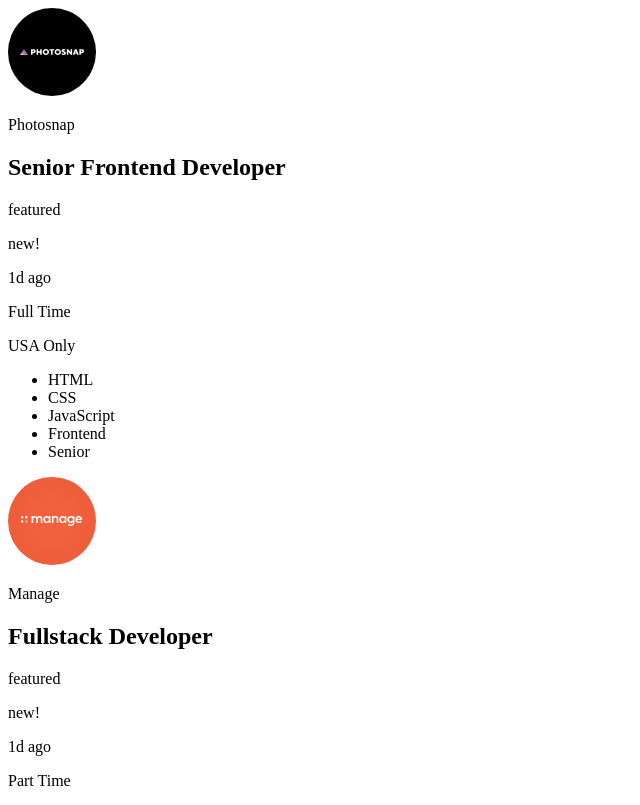
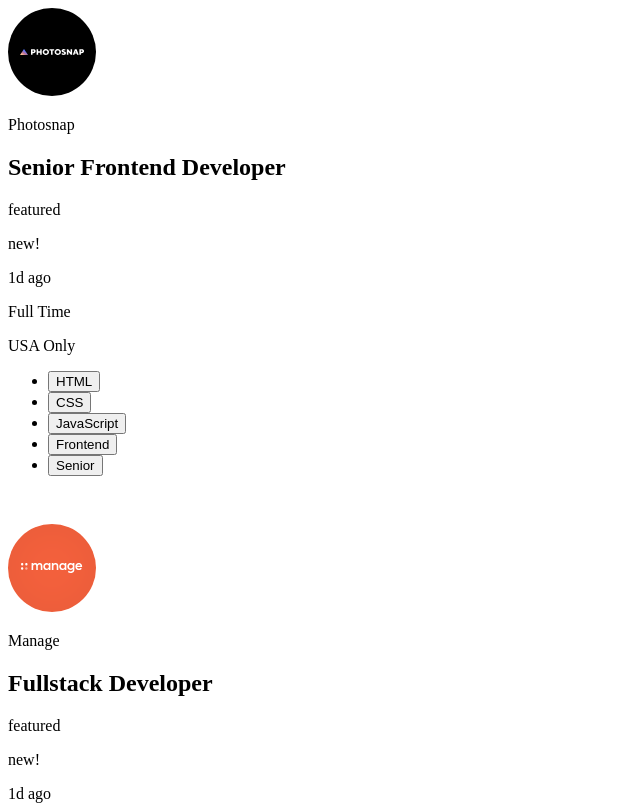
Before and after one commit to emestabillo/job-listings, a React (Create React App) app: page / in a window 1280 px wide. Shown: the top 805 px of the page, without its empty margins (0-640 px from the left). Built offline with nearby package versions, Linux system fonts and the light colour scheme.

Commit message:
Delete unused compoents

```diff
--- a/src/components/JobDetail.js
+++ b/src/components/JobDetail.js
@@ -10,7 +10,7 @@
           const tooling = [...languages, role, level, ...tools].flat()
 
       return (
-        <article key={id}>
+        <article key={id} style={{marginBottom: "3rem"}}>
           <img src={logo} alt="company logo"/>
           <p>{company} </p>
           <h2>{position}</h2>
@@ -19,15 +19,14 @@
           <p>{postedAt}</p>
           <p>{contract}</p>
           <p>{location}</p>
+          <ul>{tooling.map((tool, index) =>
+            <li key={index}>
+              <button>
+                {tool}
+              </button>
 
-           {/* <ul className="tags">
-            {languages.map((language, index) => <li key={index}>{language}</li>)}
-            <li>{role}</li>
-            <li>{level}</li>
-            {tools.map((tool, index) => <li key={index}>{tool}</li>)}
-          </ul> */}
-
-          <ul>{tooling.map((tool, index) => <li key={index}>{tool}</li>)}</ul>
+            </li>)}
+          </ul>
         </article>
         )}
       )}
```
Also changed, not shown: src/components/job-card/job-card.component.jsx (deleted, +0 -21 lines), src/components/job-list/job-list.component.jsx (deleted, +0 -21 lines), src/components/job-card/job-card.component.scss (deleted), src/components/job-list/job-list.component.scss (deleted), 1 other file (tests, documents, lock files or other folders).
